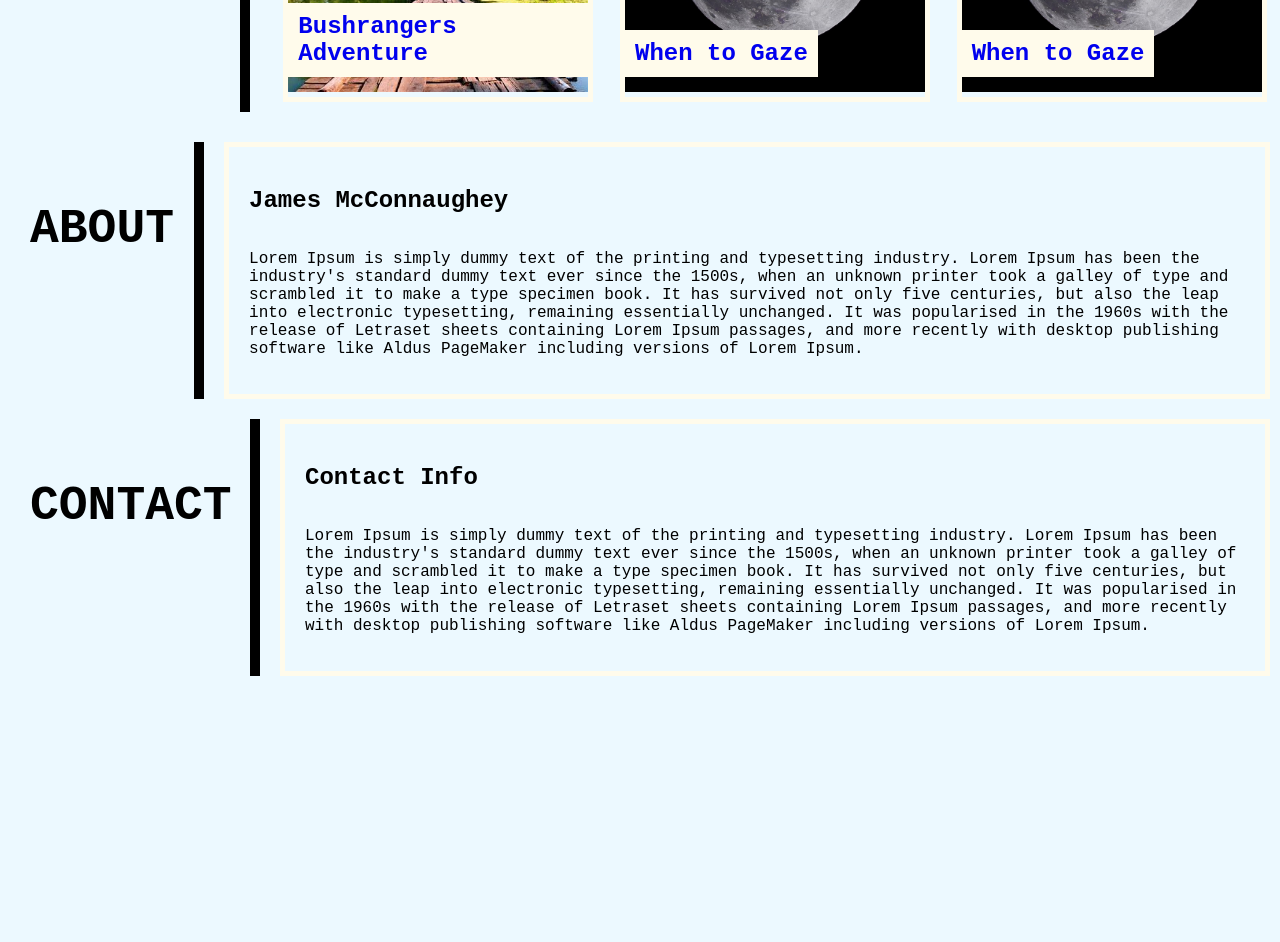
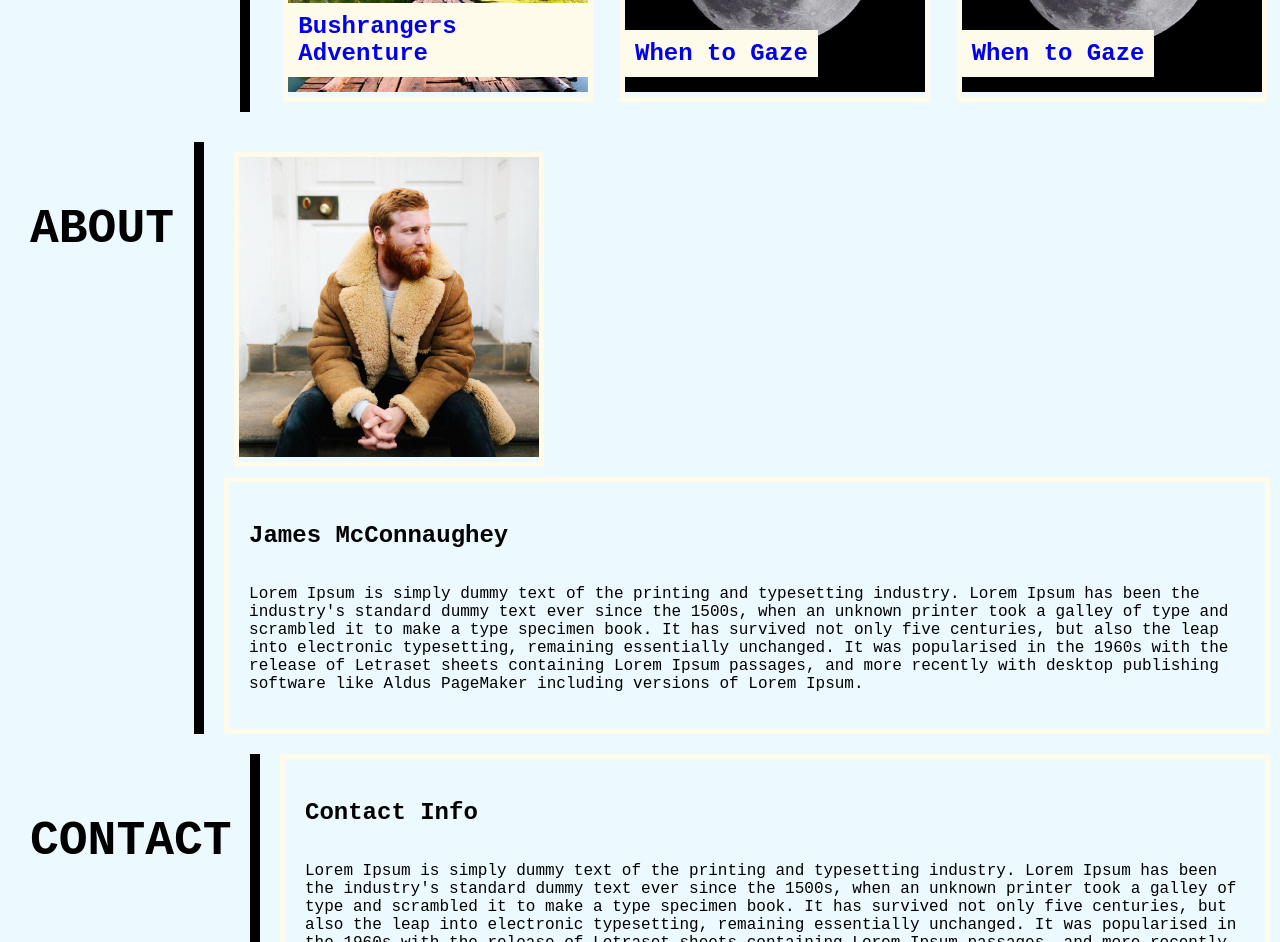
Before and after one commit to jmcconna/Portfolio, a plain HTML site: page index.html in a window 1280 px wide. Shown: the part 1116-2058 px from the top of the page. Before the commit the page ends 1802 px from the top, so only its background shows below. Drawn offline with Linux system fonts and the light colour scheme.

Commit message:
added a profile picture to About Me section

```diff
--- a/assets/style.css
+++ b/assets/style.css
@@ -104,6 +104,7 @@ article {
     justify-content: space-around;
     align-items: center;
     flex-wrap: wrap;
+
 }
 
 .card {
--- a/index.html
+++ b/index.html
@@ -88,11 +88,16 @@
         <aside>
             <h2>ABOUT</h2>
         </aside>
-        <article class="border">
-            <h2>James McConnaughey</h2>
-            <p>Lorem Ipsum is simply dummy text of the printing and typesetting industry. Lorem Ipsum has been the industry's standard dummy text ever since the 1500s, when an unknown printer took a galley of type and scrambled it to make a type specimen book. It has survived not only five centuries, but also the leap into electronic typesetting, remaining essentially unchanged. It was popularised in the 1960s with the release of Letraset sheets containing Lorem Ipsum passages, and more recently with desktop publishing software like Aldus PageMaker including versions of Lorem Ipsum.</p>
-        </article>
 
+        <section>
+            <section class="card">
+                <img src="./assets/images/beard profile.jpg" alt="Profile picture of James wearing a sheepskin coat">
+            </section>
+            <article class="border">
+                <h2>James McConnaughey</h2>
+                <p>Lorem Ipsum is simply dummy text of the printing and typesetting industry. Lorem Ipsum has been the industry's standard dummy text ever since the 1500s, when an unknown printer took a galley of type and scrambled it to make a type specimen book. It has survived not only five centuries, but also the leap into electronic typesetting, remaining essentially unchanged. It was popularised in the 1960s with the release of Letraset sheets containing Lorem Ipsum passages, and more recently with desktop publishing software like Aldus PageMaker including versions of Lorem Ipsum.</p>
+            </article>
+        </section>
     </section>
 
     <!--Footer-->
```
Also changed, not shown: assets/images/beard profile.jpg (added).
